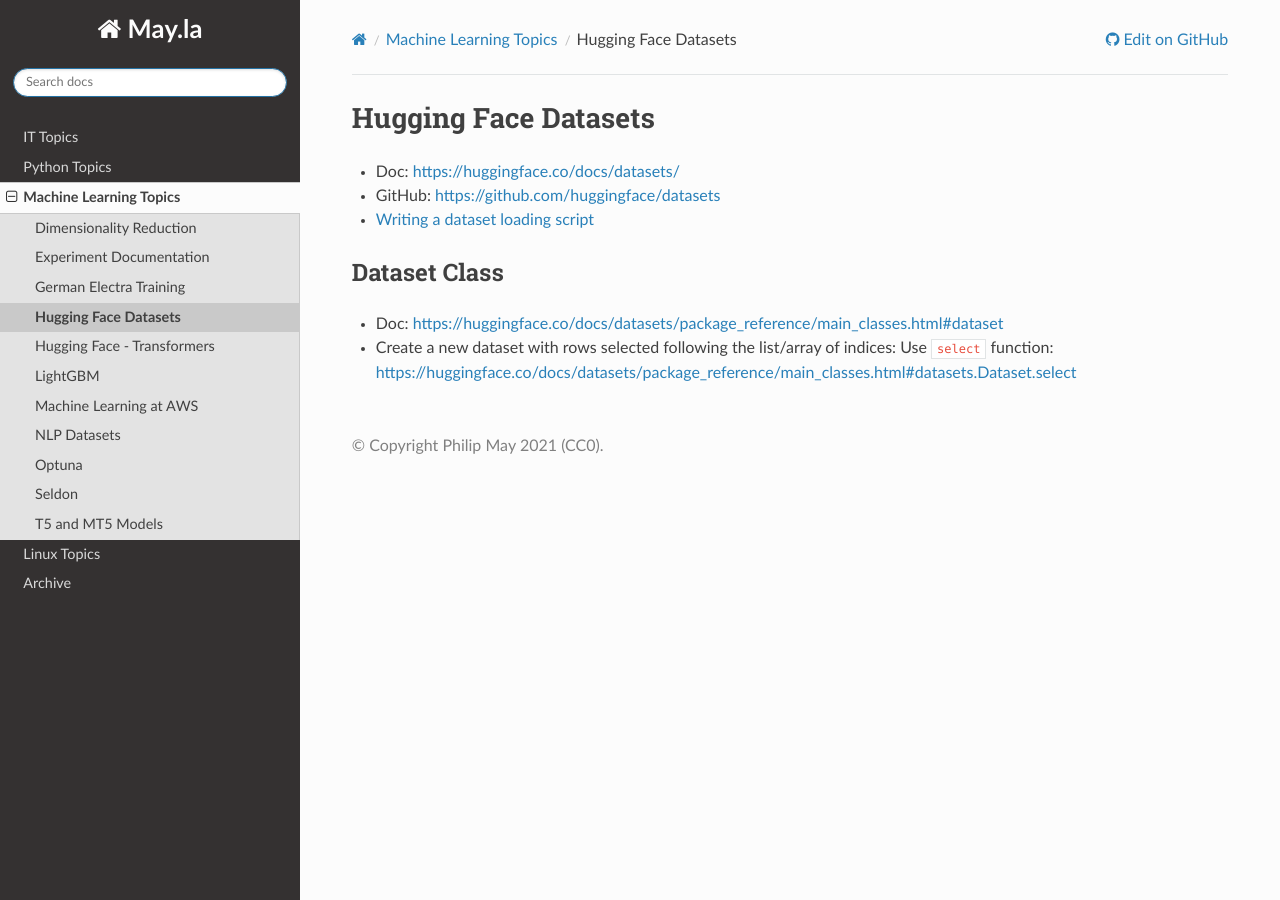
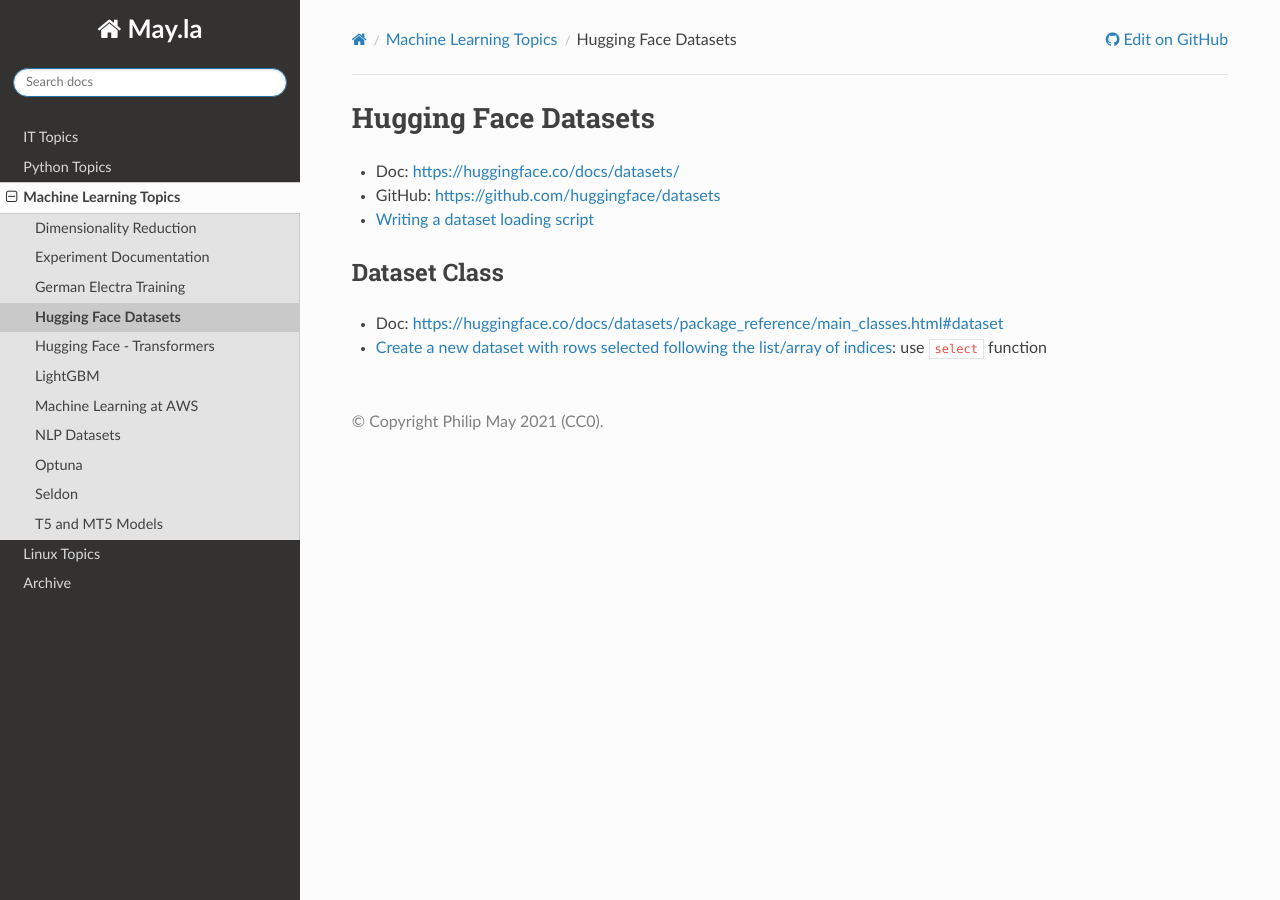
Before and after one commit to PhilipMay/May.la, a Sphinx documentation site: the page built from source/ml/hf-datasets.md, in a window 1280 px wide. Built offline with Sphinx 7.4.7 and the Read the Docs theme 2.0.0, drawn with Linux system fonts in a browser that asks for light colours.

Commit message:
Update hf-datasets.md

```diff
--- a/source/ml/hf-datasets.md
+++ b/source/ml/hf-datasets.md
@@ -5,4 +5,4 @@
 
 ## Dataset Class
 - Doc: https://huggingface.co/docs/datasets/package_reference/main_classes.html#dataset
-- Create a new dataset with rows selected following the list/array of indices: Use `select` function: https://huggingface.co/docs/datasets/package_reference/main_classes.html#datasets.Dataset.select
+- [Create a new dataset with rows selected following the list/array of indices](https://huggingface.co/docs/datasets/package_reference/main_classes.html#datasets.Dataset.select): use `select` function
```
